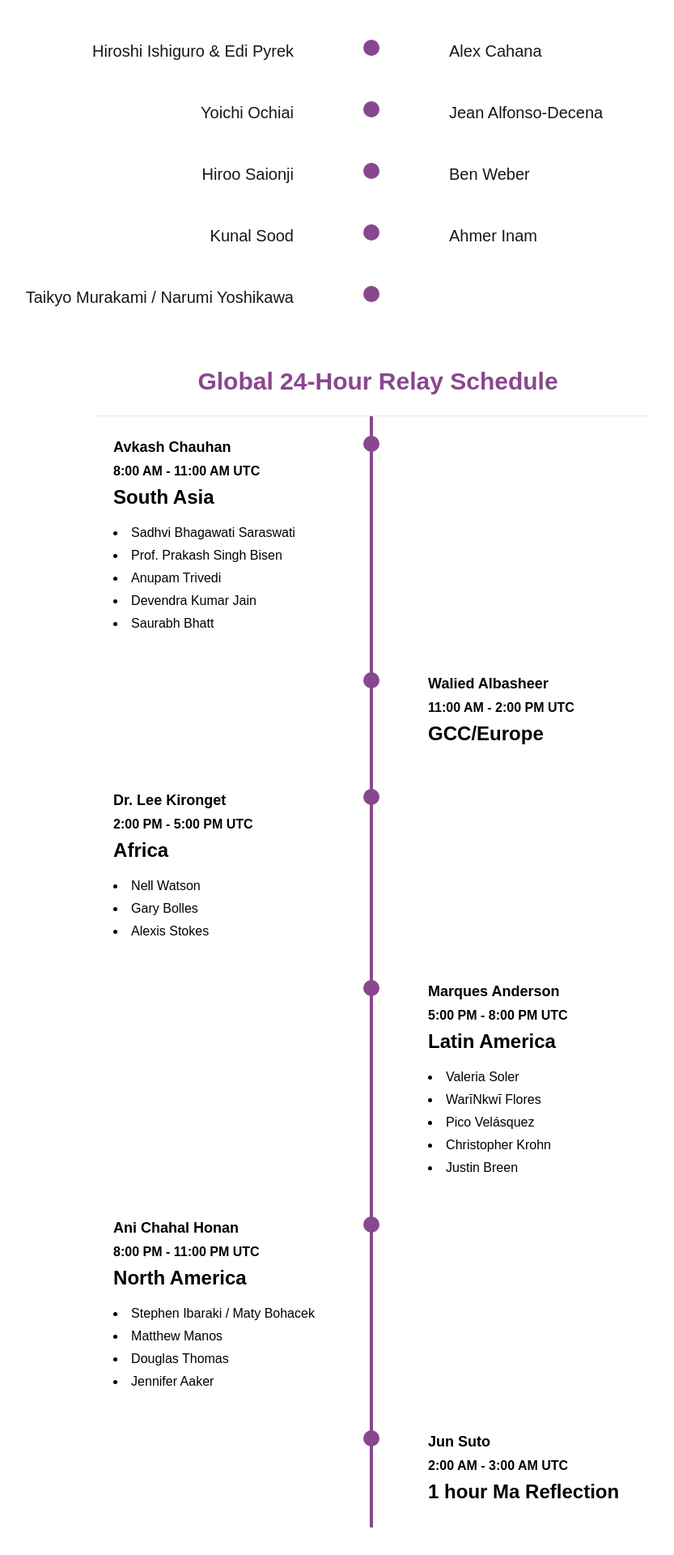
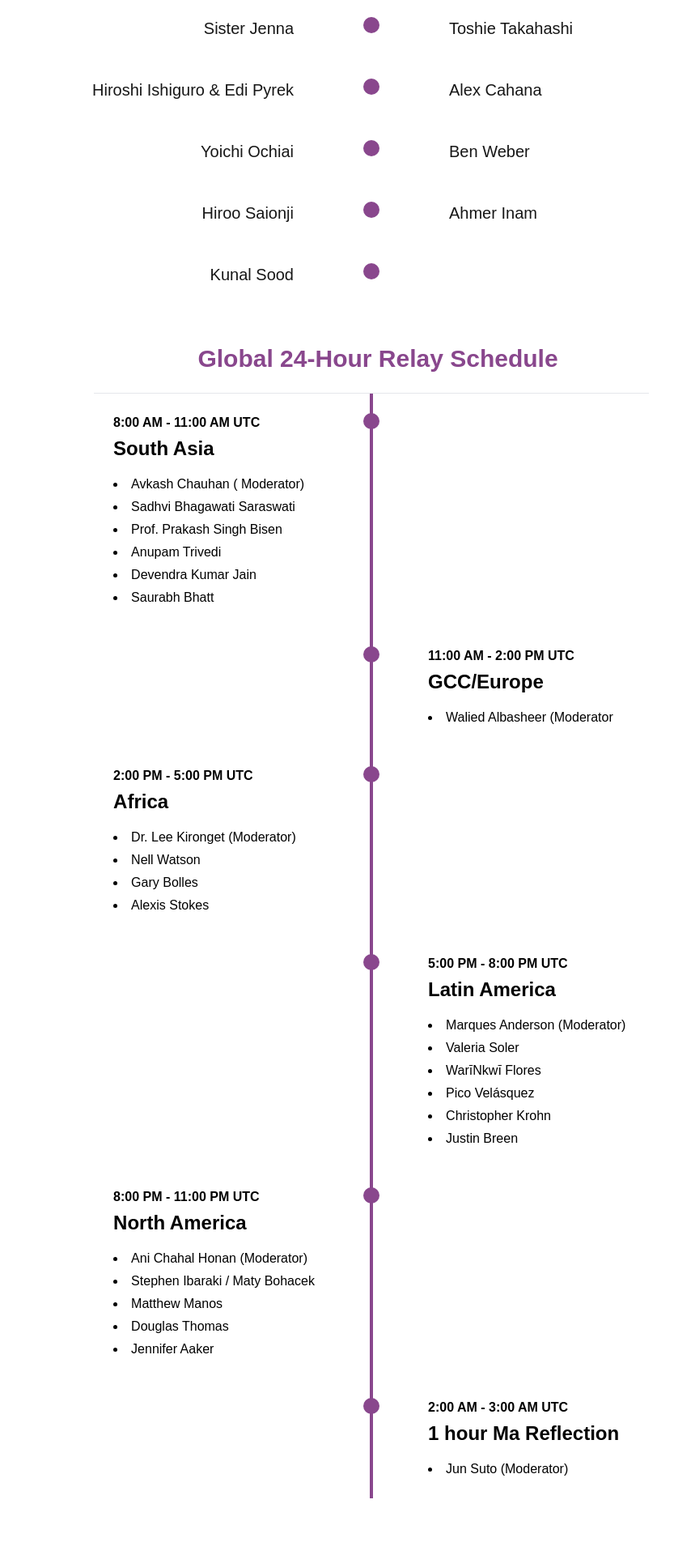
Before and after one commit to Algonots/ai-compassion_website, a Next.js app: page / in a window 1280 px wide. Shown: the part 7740-9660 px from the top of the page at 81% size, without its empty margins (181-1014 px from the left). Built offline with nearby package versions, Linux system fonts and the light colour scheme.

Commit message:
added walied, updated moderator

```diff
--- a/src/app/producers/page.jsx
+++ b/src/app/producers/page.jsx
@@ -3,7 +3,7 @@ import React from "react";
 // Example producers data (replace with real data as needed)
 const producers = [
   { name: "Avkash Chauhan", subtitle: "", img: "/avkash.jpg" },
-  { name: "Walied Albasheer", subtitle: "", img: "/producer2.png" },
+  { name: "Walied Albasheer", subtitle: "", img: "/walied.jpg" },
   { name: "Dr. Lee Kironget", subtitle: "", img: "/lee.jpg" },
   { name: "Marques Anderson", subtitle: "", img: "/marques.jpg" },
   { name: "Ani Chahal Honan", subtitle: "", img: "/ani.jpg" },
--- a/src/components/timelineSection/index.jsx
+++ b/src/components/timelineSection/index.jsx
@@ -3,39 +3,41 @@ import React, { useState } from "react";
 
 /* ------------------ DATA ------------------ */
 const scheduleLeft = [
+  { time: "", title: "", subtitle: "", items: ["Jean Alfonso-Decena"] },
   { time: "", title: "", subtitle: "", items: ["Tamami Tono"] },
   { time: "", title: "", subtitle: "", items: ["Sister Jenna"] },
   { time: "", title: "", subtitle: "", items: ["Hiroshi Ishiguro & Edi Pyrek"] },
   { time: "", title: "", subtitle: "", items: ["Yoichi Ochiai"] },
   { time: "", title: "", subtitle: "", items: ["Hiroo Saionji"] },
   { time: "", title: "", subtitle: "", items: ["Kunal Sood"] },
-  { time: "", title: "", subtitle: "", items: ["Taikyo Murakami / Narumi Yoshikawa"] },
+
 ];
 
 const scheduleRight = [
+  { time: "", title: "", subtitle: "", items: ["Taikyo Murakami / Narumi Yoshikawa"] },
   { time: "", title: "", subtitle: "", items: ["Dr. Olaf Witkowski"] },
   { time: "", title: "", subtitle: "", items: ["Toshie Takahashi"] },
   { time: "", title: "", subtitle: "", items: ["Alex Cahana"] },
-  { time: "", title: "", subtitle: "", items: ["Jean Alfonso-Decena"] },
   { time: "", title: "", subtitle: "", items: ["Ben Weber"] },
   { time: "", title: "", subtitle: "", items: ["Ahmer Inam"] },
 ];
 
 const global = [
-  { subtitle: "Avkash Chauhan", title: "South Asia", time: "11:00-14:00 UTC", items: ["Sadhvi Bhagawati Saraswati","Prof. Prakash Singh Bisen","Anupam Trivedi","Devendra Kumar Jain","Saurabh Bhatt"]},
-  { subtitle: "Walied Albasheer", title: "GCC/Europe", time: "14:00-17:00 UTC", items: [""] },
-  { subtitle: "Dr. Lee Kironget", title: "Africa", time: "17:00-20:00 UTC", items: ["Nell Watson","Gary Bolles","Alexis Stokes"] },
-  { subtitle: "Marques Anderson", title: "Latin America", time: "20:00-23:00 UTC", items: ["Valeria Soler","WarīNkwī Flores","Pico Velásquez","Christopher Krohn","Justin Breen"] },
-  { subtitle: "Ani Chahal Honan", title: "North America", time: "23:00-02:00 UTC", items: ["Stephen Ibaraki / Maty Bohacek", "Matthew Manos", "Douglas Thomas", "Jennifer Aaker"] },
-  { subtitle: "Jun Suto", time: "14:00 - 15:00", title: "1 hour Ma Reflection", items: [] },
+  { subtitle: "", title: "South Asia", time: "11:00-14:00 UTC", items: ["Avkash Chauhan ( Moderator)","Sadhvi Bhagawati Saraswati","Prof. Prakash Singh Bisen","Anupam Trivedi","Devendra Kumar Jain","Saurabh Bhatt"]},
+  { subtitle: "", title: "GCC/Europe", time: "14:00-17:00 UTC", items: ["Walied Albasheer (Moderator"] },
+  { subtitle: "", title: "Africa", time: "17:00-20:00 UTC", items: ["Dr. Lee Kironget (Moderator)","Nell Watson","Gary Bolles","Alexis Stokes"] },
+  { subtitle: "", title: "Latin America", time: "20:00-23:00 UTC", items: ["Marques Anderson (Moderator)","Valeria Soler","WarīNkwī Flores","Pico Velásquez","Christopher Krohn","Justin Breen"] },
+  { subtitle: "", title: "North America", time: "23:00-02:00 UTC", items: ["Ani Chahal Honan (Moderator)","Stephen Ibaraki / Maty Bohacek", "Matthew Manos", "Douglas Thomas", "Jennifer Aaker"] },
+  { subtitle: "", time: "14:00 - 15:00", title: "1 hour Ma Reflection", items: ["Jun Suto (Moderator)"] },
 ];
 
 const kyoto = [
   {
-    subtitle: "Jean Alfonso-Decena",
+    subtitle: "",
     title: "Kyoto",
     time: "15:00-17:00 UTC",
-    items: ["Shoukei Matsumoto"],
+    items: [
+      "Shoukei Matsumoto"],
   },
 ];
 
@@ -347,7 +349,6 @@ function TimelineSection({
       {/* Special note for Osaka opening (keeps your previous behaviour) */}
       {title === "Complete 24-Hour Schedule" && (
         <div className="w-full flex flex-col items-center my-6">
-          <p className="font-bold text-[#89478D] text-center mb-1">"Jean Alfonso-Decena"</p>
           <h2 className="text-2xl md:text-3xl font-bold text-[#89478D] text-center mb-1">Osaka: USA Pavilion Opening</h2>
           <div className="text-base md:text-lg text-gray-700 text-center">
             October 2, 2025:&nbsp;{convertUtcRangeToTarget("05:00 - 11:00", conversionOffset, tzLabel)}
```
Also changed, not shown: public/walied.jpg (added).
